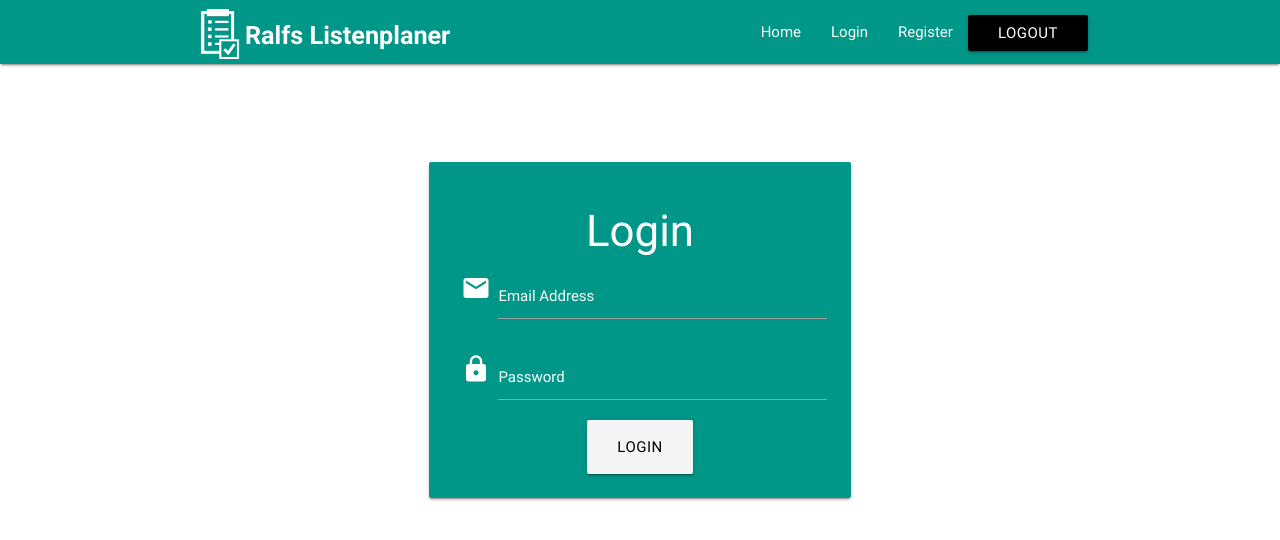
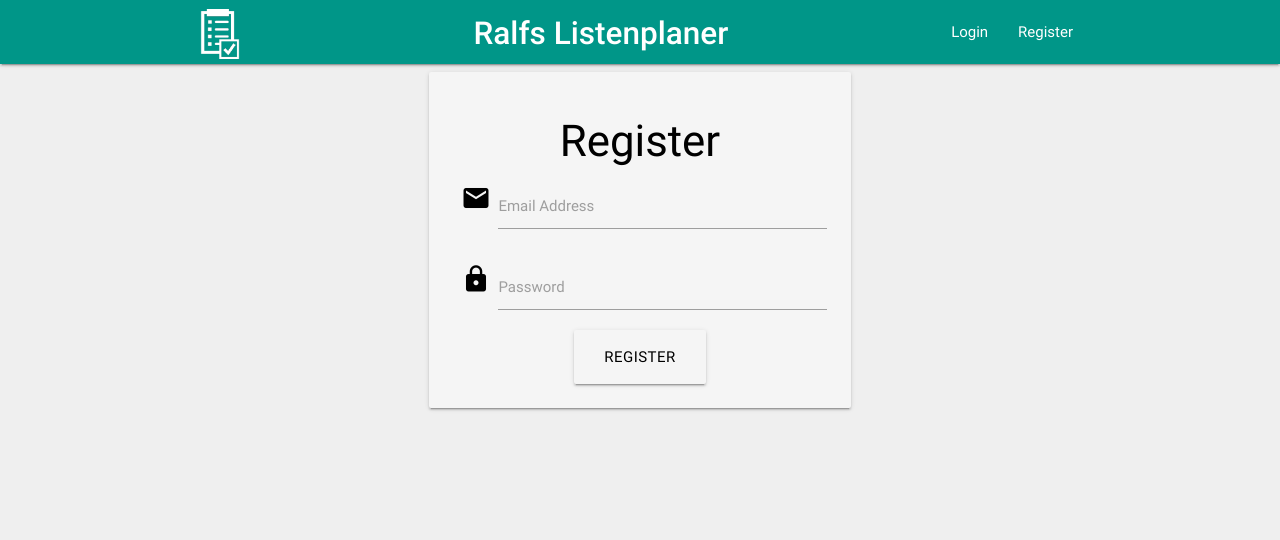
Before and after one commit to Ralle1968/firebasetodo, a Vue app: page /register in a window 1280 px wide. Before the commit this address led to /register#/login. Shown: the top 540 px of the page. Built offline with nearby package versions, Linux system fonts and the light colour scheme; no server answers.

Commit message:
small changes layout

```diff
--- a/index.html
+++ b/index.html
@@ -19,20 +19,6 @@
     integrity="sha256-2Kok7MbOyxpgUVvAk/HJ2jigOSYS2auK4Pfzbm7uH60="
     crossorigin="anonymous"></script>
     <script src="https://cdnjs.cloudflare.com/ajax/libs/materialize/0.100.2/js/materialize.min.js"></script>
-    <script>
-     $(document).ready(function(){
-      $('select').material_select();
-      $('.modal').modal();
-      // $('.button-collapse').sideNav({
-      //     menuWidth: 250, // Default is 300
-      //     edge: 'left', // Choose the horizontal origin
-      //     closeOnClick: false, // Closes side-nav on <a> clicks, useful for Angular/Meteor
-      //     draggable: true // Choose whether you can drag to open on touch screens
-      //   }
-      // );
-      // START OPEN
-      //$('.button-collapse').sideNav('show');
-    });
-    </script>
+
   </body>
 </html>
--- a/src/components/Login.vue
+++ b/src/components/Login.vue
@@ -46,7 +46,10 @@ import firebase from 'firebase'
           .then(
             user =>{
               alert(`You are logged in as ${user.email}`)
-              this.$router.push('/');
+              let wat= this.$router.go({path: this.$router.path});
+              alert(wat)
+
+              this.$router.go({path: this.$router.path});
             },
             err => {
               alert(err.message);
--- a/src/components/Navbar.vue
+++ b/src/components/Navbar.vue
@@ -4,12 +4,13 @@
     <div class="nav-wrapper teal">
       <div class="container">
         <img src="/static/images/logo.png" alt="Application-Logo">
-        <router-link to="/" class="brand-logo"><h3 class="flow-text">Ralfs Listenplaner</h3></router-link>
+        <h4 v-if="!isLoggedIn" class="flow-text brand-logo">Ralfs Listenplaner</h4>
         <ul class="right">
-          <li><router-link to="/">Home</router-link></li>
-          <li><router-link to="/login">Login</router-link></li>
-          <li><router-link to="/register">Register</router-link></li>
-          <li><button v-on:click="logout" class="btn black">Logout</button></li>
+          <li v-if="isLoggedIn">User: {{ currentUser }}</li>
+          <!-- <li v-if="isLoggedIn"><router-link to="/">Home</router-link></li> -->
+          <li v-if="!isLoggedIn"><router-link to="/login">Login</router-link></li>
+          <li v-if="!isLoggedIn"><router-link to="/register">Register</router-link></li>
+          <li v-if="isLoggedIn"><i v-on:click="logout" class="material-icons prefix">email</i></li>
         </ul>
       </div>
     </div>
@@ -27,13 +28,19 @@
         currentUser: false
       }
     },
+    created() {
+      if (firebase.auth().currentUser) {
+        this.isLoggedIn = true;
+        this.currentUser = firebase.auth().currentUser.email;
+      }
+    },
     methods: {
       logout: function() {
         firebase
           .auth()
           .signOut()
           .then(() =>{
-            this.$router.push('/login');
+            this.$router.go({path: this.$router.path});
           });
       }
     }
--- a/src/components/Register.vue
+++ b/src/components/Register.vue
@@ -43,7 +43,7 @@ export default {
         .then(
           user =>{
             alert(`Account created for ${user.email}`)
-            this.$router.push('/');
+            this.$router.go({ path: this.$router.path });
           },
           err => {
             alert(err.message);
--- a/src/router/index.js
+++ b/src/router/index.js
@@ -10,6 +10,7 @@ import firebase from 'firebase'
 Vue.use(Router)
 
 let router = new Router({
+  mode: 'history',
   routes: [
     {
       path: '/',
@@ -73,7 +74,7 @@ router.beforeEach((to, from, next) => {
      if (firebase.auth().currentUser) {
       //Go to login
       next({
-        path:'/login',
+        path:'/',
         query: {
           redirect: to.fullPath
         }
--- a/static/main.css
+++ b/static/main.css
@@ -1,19 +1,6 @@
-/* nav {
-  text-shadow: 1px 1px 1px #000;
-} */
-
-/* .container  {
-  display: flex;
-  position: absolute;
-  top: 0;
-  left: 0;
-  height: 100%;
-  width: 100%;
+html{
+  background: #efefef;
 }
-
-.container .row {
-  margin: 0 auto;
-} */
 
 h3.flow-text {
   font-weight: 600;
@@ -45,6 +32,11 @@ nav img {
     width: 22%;
     display: inline-grid;
   }
+
+  nav .brand-logo {
+    font-size: 1.8rem !important;
+    font-weight: 500 !important;
+  }
 }
 
 @media (min-width: 901px) and (max-width: 1499px){
@@ -62,6 +54,11 @@ nav img {
     margin: .5rem 1rem 1rem 0 !important;
     width: 31%;
     display: inline-grid;
+  }
+
+  nav .brand-logo {
+    left: 37% !important;
+    font-weight: 500 !important;
   }
 }
 
@@ -81,6 +78,12 @@ nav img {
     width: 47%;
     display: inline-grid;
   }
+
+  nav .brand-logo {
+    left: 37% !important;
+    font-weight: 500 !important;
+    font-size: 22px !important;
+  }
 }
 
 @media (max-width: 499px){
@@ -96,4 +99,15 @@ nav img {
   select {
     margin-top: -15px !important;
   }
+
+  nav .brand-logo {
+    left: 37% !important;
+    font-size: 18px !important;
+    font-weight: bold !important;
+    margin-top: 18px !important;
 }
+
+  nav ul a {
+    padding: 0 6px !important;
+  }
+}
```
